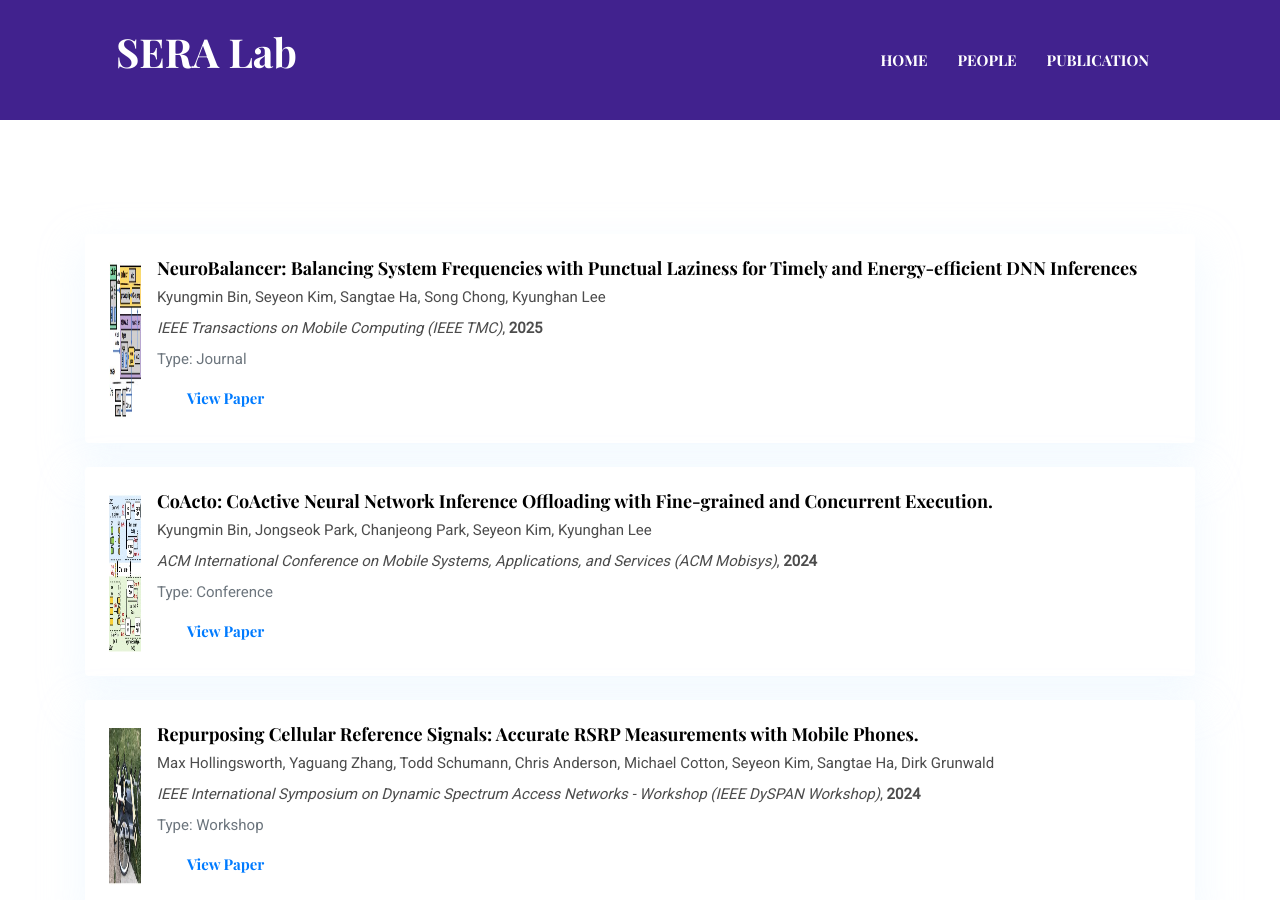
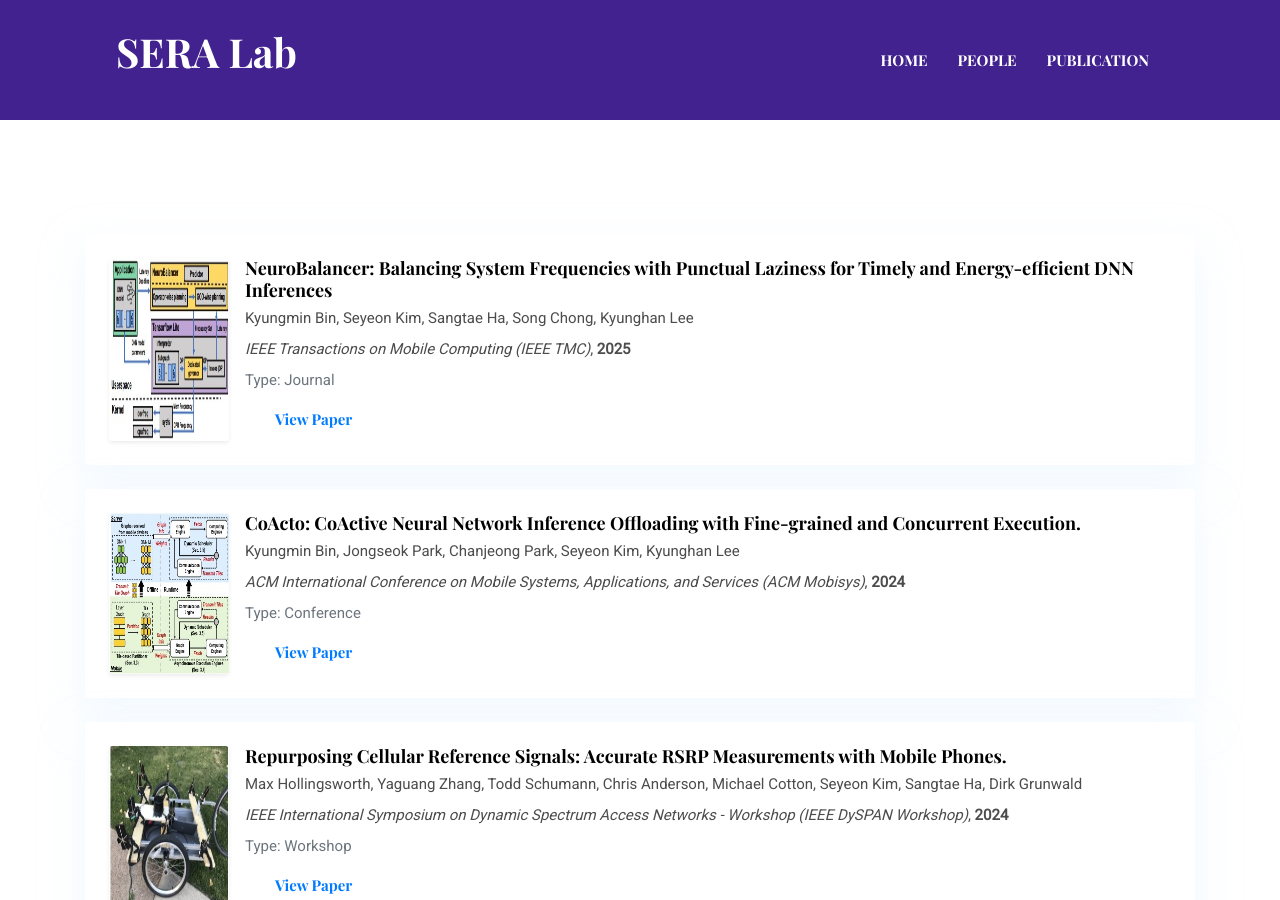
Before and after one commit to seyeon4302/seyeon4302.github.io, a Jekyll site: the page built from _pages/publications.html, in a window 1280 px wide and 900 px high, scrolled down 550 px. Built offline with Jekyll 4.4.1, drawn with Linux system fonts in a browser that asks for light colours.

Commit message:
Update publications.html

```diff
--- a/_pages/publications.html
+++ b/_pages/publications.html
@@ -19,7 +19,7 @@
         <div class="p-4 shadow rounded bg-white d-flex">
 
           {% if item.icon %}
-          <img src="{{ site.baseurl }}/{{ item.icon }}" alt="Paper" width="32" class="mr-3 mt-1">
+         <img src="{{ site.baseurl }}/{{ item.icon }}" alt="Paper" style="width: 120px; height: auto;" class="mr-3 rounded shadow-sm">
           {% endif %}
 
           <div>
```
